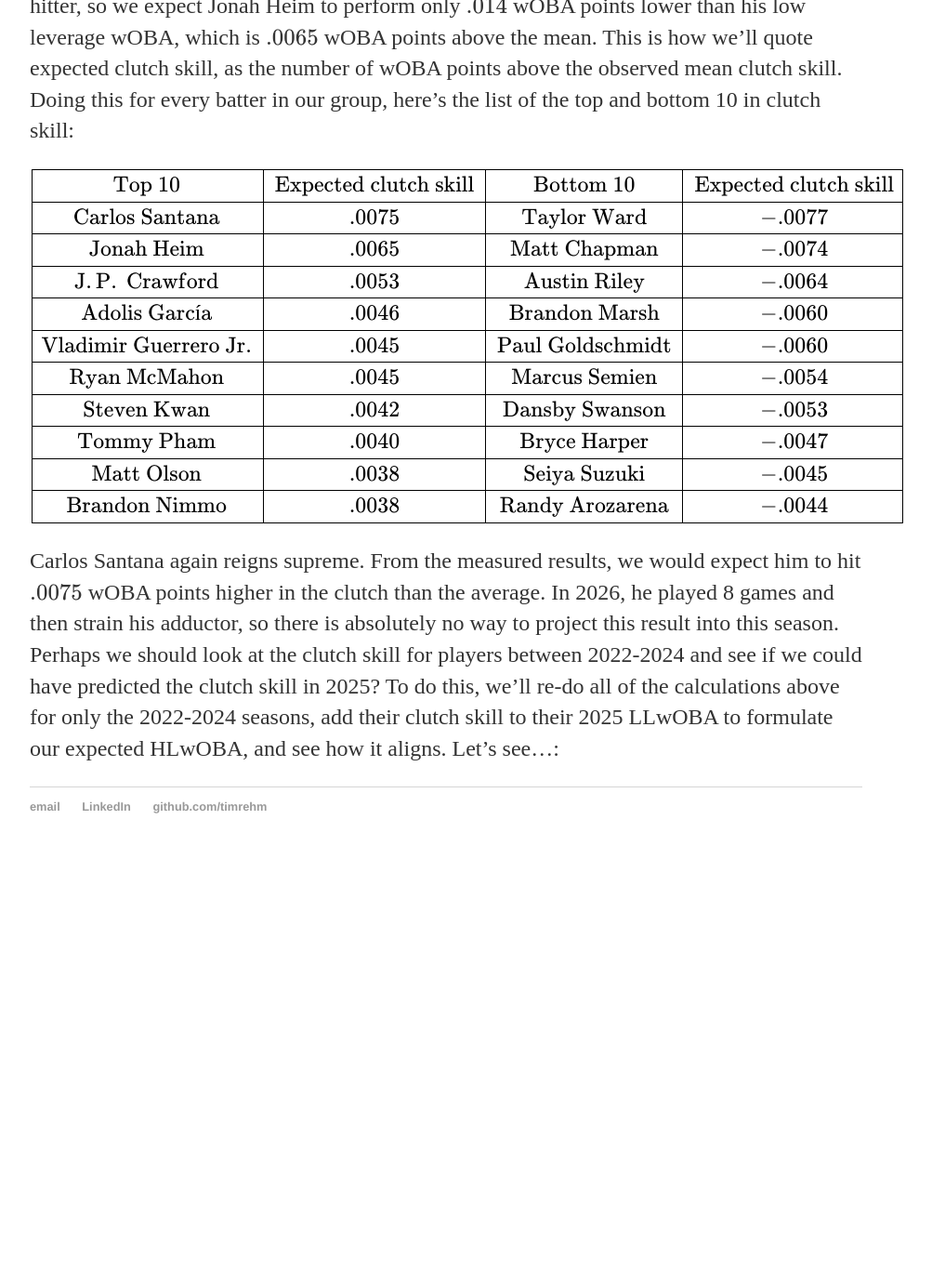
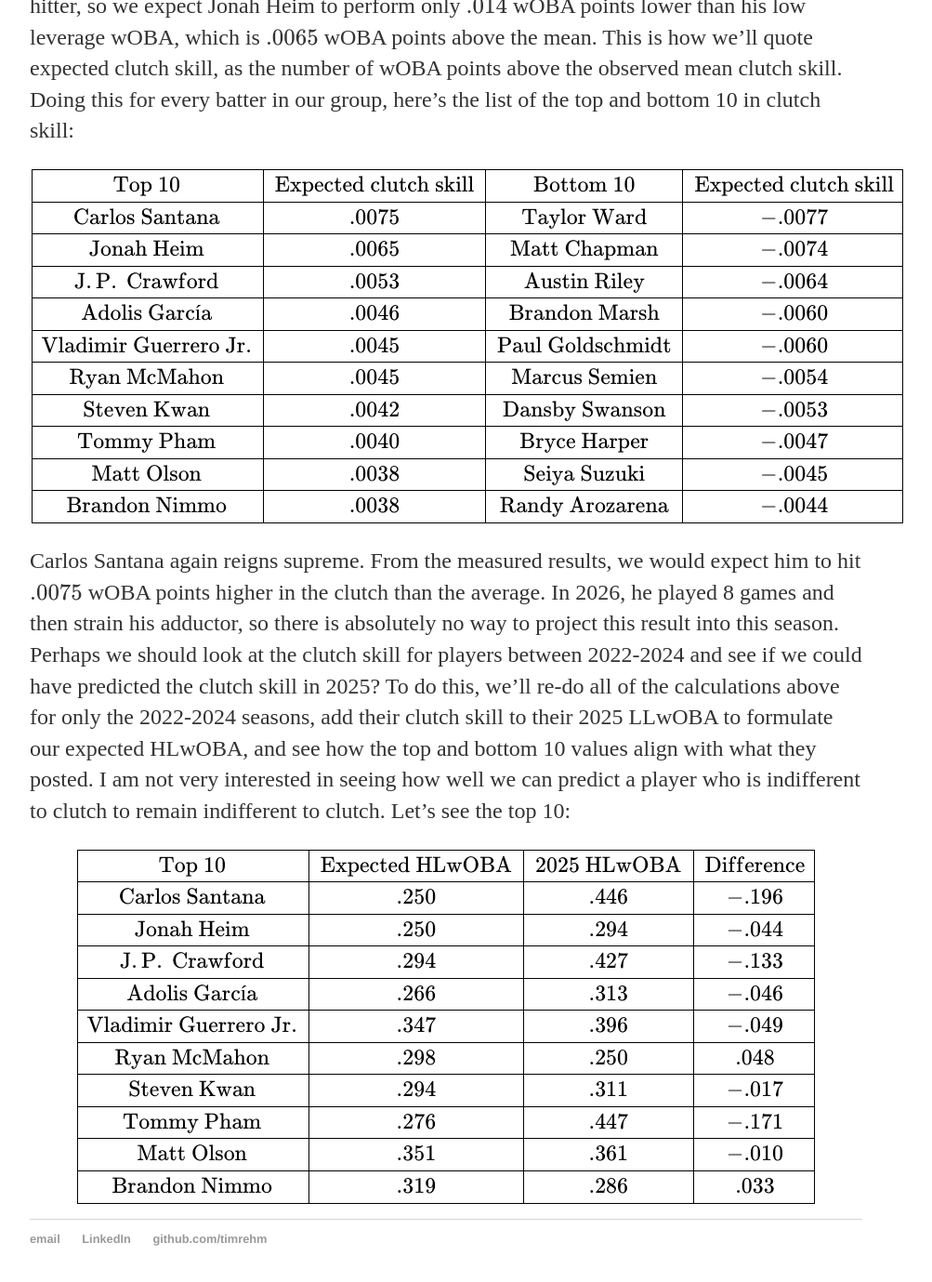
Before and after one commit to timrehm/timrehm.github.io, a Jekyll site: the page built from _posts/2026-5-24-leverage.md, in a window 1280 px wide and 1400 px high, scrolled down 8170 px. Shown: the top 1379 px of the window at 93% size, without its empty margins (160-1163 px from the left). Built offline with Jekyll 4.4.1, drawn with Linux system fonts in a browser that asks for light colours; before the commit the page ends 9105 px from its top, so only the background shows below that.

Commit message:
Update 2026-5-24-leverage.md

```diff
--- a/_posts/2026-5-24-leverage.md
+++ b/_posts/2026-5-24-leverage.md
@@ -152,4 +152,33 @@ $$
 \end{array}
 $$
 
-Carlos Santana again reigns supreme. From the measured results, we would expect him to hit $.0075$ wOBA points higher in the clutch than the average. In 2026, he played 8 games and then strain his adductor, so there is absolutely no way to project this result into this season. Perhaps we should look at the clutch skill for players between 2022-2024 and see if we could have predicted the clutch skill in 2025? To do this, we'll re-do all of the calculations above for only the 2022-2024 seasons, add their clutch skill to their 2025 LLwOBA to formulate our expected HLwOBA, and see how it aligns. Let's see...:
+Carlos Santana again reigns supreme. From the measured results, we would expect him to hit $.0075$ wOBA points higher in the clutch than the average. In 2026, he played 8 games and then strain his adductor, so there is absolutely no way to project this result into this season. Perhaps we should look at the clutch skill for players between 2022-2024 and see if we could have predicted the clutch skill in 2025? To do this, we'll re-do all of the calculations above for only the 2022-2024 seasons, add their clutch skill to their 2025 LLwOBA to formulate our expected HLwOBA, and see how the top and bottom 10 values align with what they posted. I am not very interested in seeing how well we can predict a player who is indifferent to clutch to remain indifferent to clutch. Let's see the top 10:
+
+$$
+\Large
+\begin{array}{|c|c|c|c|}
+\hline
+\mathrm{Top \ 10} & \mathrm{Expected \ HLwOBA} & \mathrm{2025 \ HLwOBA} & \mathrm{Difference}\\
+\hline
+\mathrm{Carlos \ Santana}& .250 & .446 & -.196\\
+\hline
+\mathrm{Jonah \ Heim}& .250 & .294 & -.044\\
+\hline
+\mathrm{J.P. \ Crawford}&.294 & .427 & -.133\\
+\hline
+\mathrm{Adolis \ García}&.266  & .313 & -.046\\
+\hline
+\mathrm{Vladimir \ Guerrero \ Jr.} &.347 &.396 &-.049\\
+\hline
+\mathrm{Ryan \ McMahon} &.298 & .250 & .048\\
+\hline
+\mathrm{Steven \ Kwan} &.294 & .311 & -.017\\
+\hline
+\mathrm{Tommy \ Pham} &.276 & .447 & -.171\\
+\hline
+\mathrm{Matt \ Olson} &.351 &.361  & -.010\\
+\hline
+\mathrm{Brandon \ Nimmo} &.319 & .286 & .033\\
+\hline
+\end{array}
+$$
```
